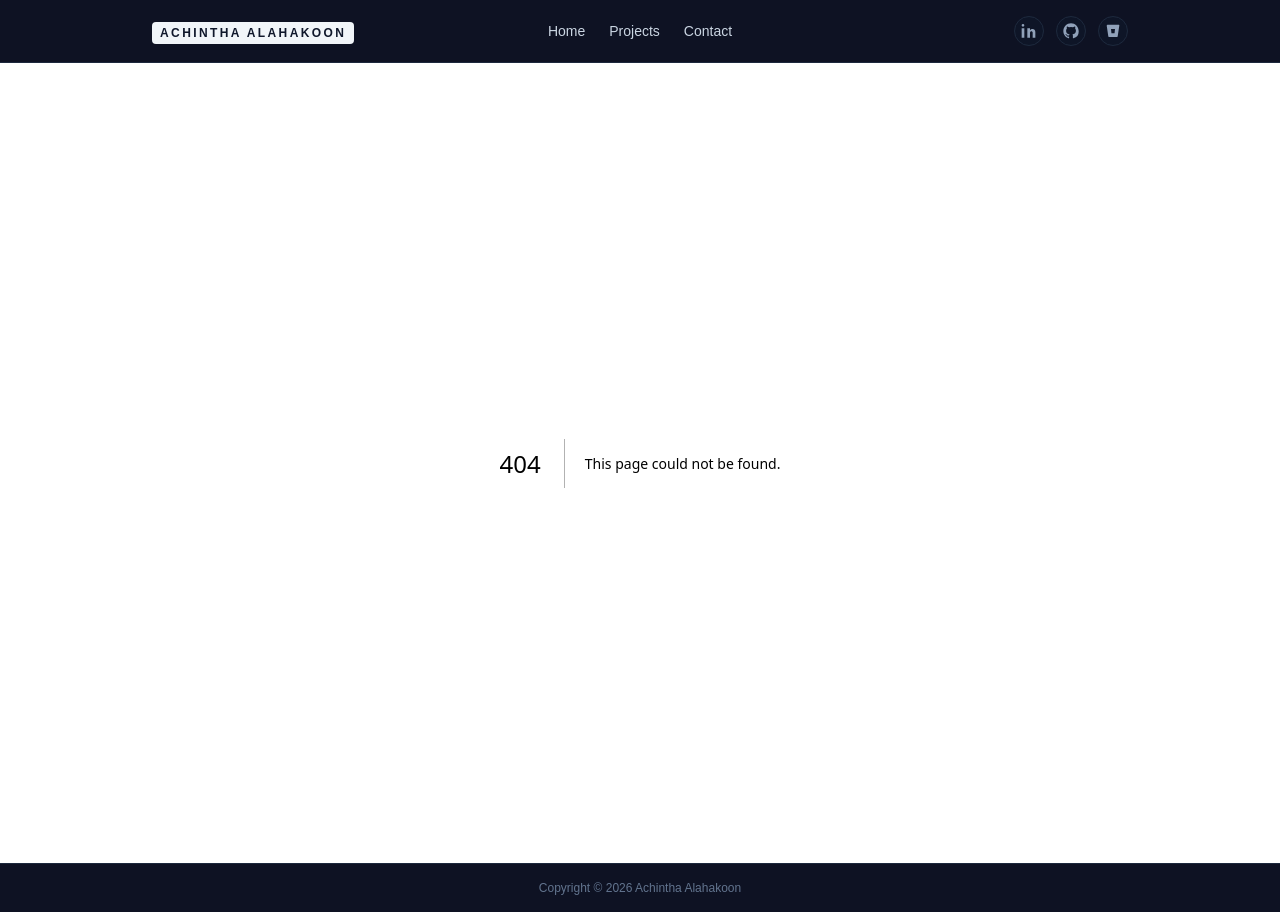
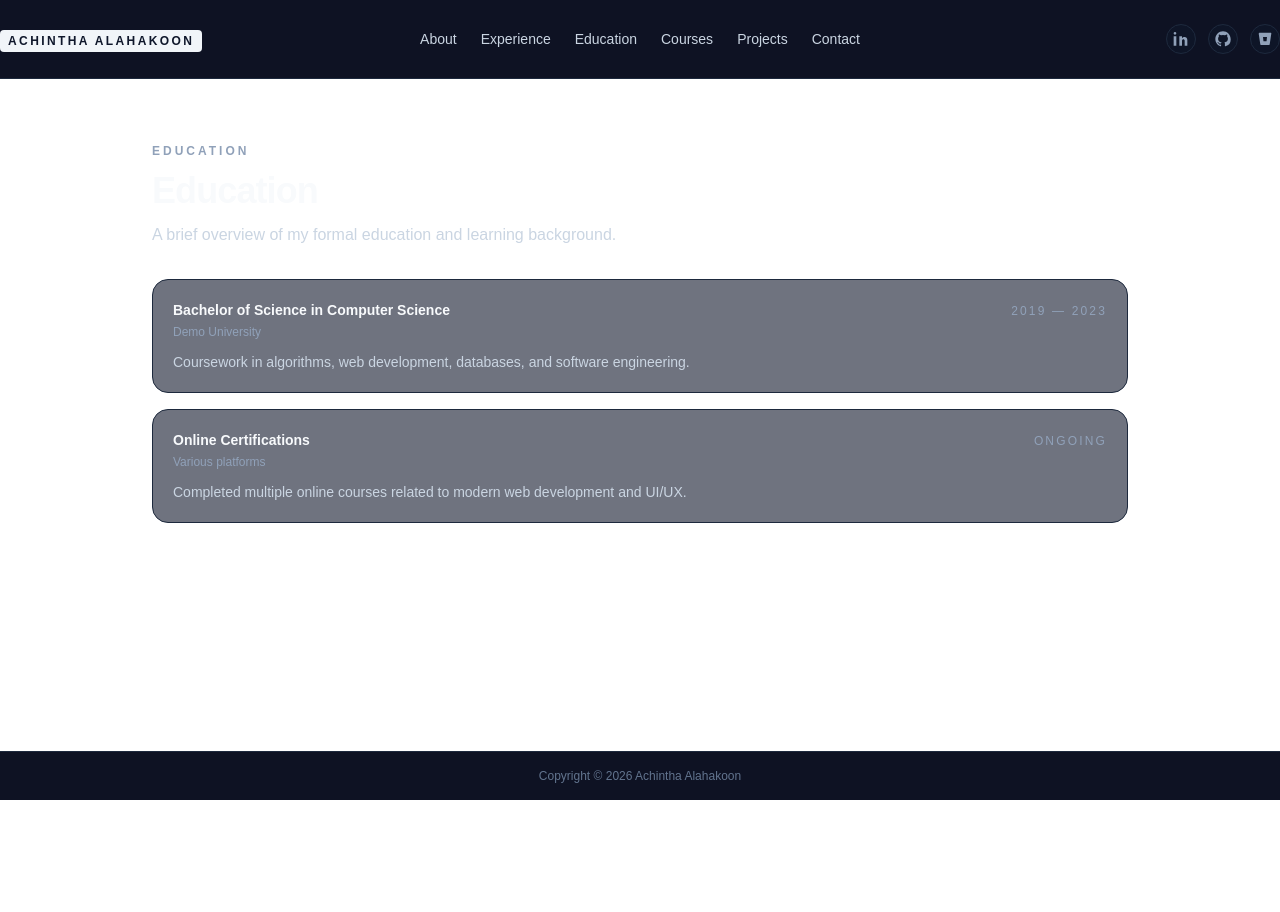
Before and after one commit to achintha-alahakoon/Portfolio, a Next.js app: page /education in a window 1280 px wide. Before the commit this address had no page. After the commit the page ends 800 px from the top, so only its background shows below. Built offline with nearby package versions, Linux system fonts and the light colour scheme.

Commit message:
Setup all tabs

```diff
--- /dev/null
+++ b/app/about/page.tsx
@@ -0,0 +1,5 @@
+import AboutPage from "../../components/pages/AboutPage";
+
+export default function About() {
+  return <AboutPage />;
+}
--- /dev/null
+++ b/app/courses/page.tsx
@@ -0,0 +1,5 @@
+import CoursesPage from "../../components/pages/CoursesPage";
+
+export default function Courses() {
+  return <CoursesPage />;
+}
--- /dev/null
+++ b/app/education/page.tsx
@@ -0,0 +1,5 @@
+import EducationPage from "../../components/pages/EducationPage";
+
+export default function Education() {
+  return <EducationPage />;
+}
--- /dev/null
+++ b/app/experience/page.tsx
@@ -0,0 +1,5 @@
+import ExperiencePage from "../../components/pages/ExperiencePage";
+
+export default function Experience() {
+  return <ExperiencePage />;
+}
--- a/components/Navbar.tsx
+++ b/components/Navbar.tsx
@@ -1,7 +1,10 @@
 import Link from "next/link";
 
 const navItems = [
-  { href: "/", label: "Home" },
+  { href: "/about", label: "About" },
+  { href: "/experience", label: "Experience" },
+  { href: "/education", label: "Education" },
+  { href: "/courses", label: "Courses" },
   { href: "/projects", label: "Projects" },
   { href: "/contact", label: "Contact" },
 ];
@@ -51,7 +54,7 @@ const socialLinks = [
 export default function Navbar() {
   return (
     <header className="border-b border-slate-800 bg-slate-950/95 backdrop-blur">
-      <div className="mx-auto flex max-w-5xl items-center px-6 py-4">
+      <div className="mx-auto flex max-w-7xl items-center py-6">
 
         {/* LEFT: Name */}
         <div className="flex-1">
--- /dev/null
+++ b/components/pages/AboutPage.tsx
@@ -0,0 +1,54 @@
+export default function AboutPage() {
+  return (
+    <main className="mx-auto max-w-5xl px-6 py-16">
+      <header className="mb-8 space-y-3">
+        <p className="text-xs font-semibold uppercase tracking-[0.25em] text-slate-400">
+          About
+        </p>
+        <h1 className="text-3xl font-semibold tracking-tight text-slate-50 md:text-4xl">
+          A bit about me
+        </h1>
+        <p className="max-w-3xl text-sm text-slate-300 md:text-base">
+          I&apos;m a front-end developer who enjoys turning ideas into
+          interactive, accessible, and visually clean web experiences. I care a
+          lot about details, performance, and keeping interfaces simple and
+          intuitive.
+        </p>
+      </header>
+
+      <section className="grid gap-8 md:grid-cols-[minmax(0,1.7fr)_minmax(0,1.3fr)]">
+        <div className="space-y-4 text-sm text-slate-300 md:text-base">
+          <p>
+            I like working across the full front-end stack: from planning UX
+            flows and component structures, to implementing them in code with
+            modern frameworks like Next.js and styling systems like Tailwind
+            CSS.
+          </p>
+          <p>
+            I enjoy collaborating with designers and other developers, breaking
+            complex problems into smaller pieces, and shipping features that
+            feel polished.
+          </p>
+        </div>
+
+        <aside className="space-y-4 rounded-2xl border border-slate-800 bg-slate-900/60 p-5 text-sm text-slate-200">
+          <h2 className="text-sm font-semibold text-slate-50">At a glance</h2>
+          <ul className="mt-2 space-y-2">
+            <li className="flex justify-between gap-4">
+              <span className="text-slate-400">Role</span>
+              <span>Front-end Developer</span>
+            </li>
+            <li className="flex justify-between gap-4">
+              <span className="text-slate-400">Location</span>
+              <span>Sri Lanka</span>
+            </li>
+            <li className="flex justify-between gap-4">
+              <span className="text-slate-400">Focus</span>
+              <span>UI, UX, and modern web</span>
+            </li>
+          </ul>
+        </aside>
+      </section>
+    </main>
+  );
+}
--- /dev/null
+++ b/components/pages/CoursesPage.tsx
@@ -0,0 +1,51 @@
+const courses = [
+  {
+    title: "Modern React & Next.js",
+    provider: "Online Platform",
+    focus: "Building production-ready React and Next.js applications.",
+  },
+  {
+    title: "Advanced CSS & Tailwind",
+    provider: "Online Platform",
+    focus: "Design systems, responsive layouts, and component-based styling.",
+  },
+  {
+    title: "JavaScript Deep Dive",
+    provider: "Online Platform",
+    focus: "Core JavaScript concepts, patterns, and best practices.",
+  },
+];
+
+export default function CoursesPage() {
+  return (
+    <main className="mx-auto max-w-5xl px-6 py-16">
+      <header className="mb-8 space-y-3">
+        <p className="text-xs font-semibold uppercase tracking-[0.25em] text-slate-400">
+          Courses
+        </p>
+        <h1 className="text-3xl font-semibold tracking-tight text-slate-50 md:text-4xl">
+          Courses & Certifications
+        </h1>
+        <p className="max-w-3xl text-sm text-slate-300 md:text-base">
+          A selection of courses that have shaped my understanding of modern web
+          development.
+        </p>
+      </header>
+
+      <section className="grid gap-5 md:grid-cols-2">
+        {courses.map((course) => (
+          <article
+            key={course.title}
+            className="rounded-2xl border border-slate-800 bg-slate-900/60 p-5 text-sm text-slate-200"
+          >
+            <h2 className="text-sm font-semibold text-slate-50">
+              {course.title}
+            </h2>
+            <p className="mt-1 text-xs text-slate-400">{course.provider}</p>
+            <p className="mt-3 text-sm text-slate-300">{course.focus}</p>
+          </article>
+        ))}
+      </section>
+    </main>
+  );
+}
--- /dev/null
+++ b/components/pages/EducationPage.tsx
@@ -0,0 +1,54 @@
+const educationItems = [
+  {
+    title: "Bachelor of Science in Computer Science",
+    place: "Demo University",
+    period: "2019 — 2023",
+    details:
+      "Coursework in algorithms, web development, databases, and software engineering.",
+  },
+  {
+    title: "Online Certifications",
+    place: "Various platforms",
+    period: "Ongoing",
+    details:
+      "Completed multiple online courses related to modern web development and UI/UX.",
+  },
+];
+
+export default function EducationPage() {
+  return (
+    <main className="mx-auto max-w-5xl px-6 py-16">
+      <header className="mb-8 space-y-3">
+        <p className="text-xs font-semibold uppercase tracking-[0.25em] text-slate-400">
+          Education
+        </p>
+        <h1 className="text-3xl font-semibold tracking-tight text-slate-50 md:text-4xl">
+          Education
+        </h1>
+        <p className="max-w-3xl text-sm text-slate-300 md:text-base">
+          A brief overview of my formal education and learning background.
+        </p>
+      </header>
+
+      <section className="space-y-4">
+        {educationItems.map((item) => (
+          <article
+            key={item.title}
+            className="rounded-2xl border border-slate-800 bg-slate-900/60 p-5 text-sm text-slate-200"
+          >
+            <div className="flex flex-wrap items-baseline justify-between gap-2">
+              <h2 className="text-sm font-semibold text-slate-50">
+                {item.title}
+              </h2>
+              <span className="text-xs font-medium uppercase tracking-[0.18em] text-slate-400">
+                {item.period}
+              </span>
+            </div>
+            <p className="mt-1 text-xs text-slate-400">{item.place}</p>
+            <p className="mt-3 text-sm text-slate-300">{item.details}</p>
+          </article>
+        ))}
+      </section>
+    </main>
+  );
+}
--- /dev/null
+++ b/components/pages/ExperiencePage.tsx
@@ -0,0 +1,57 @@
+const experiences = [
+  {
+    role: "Front-end Developer",
+    company: "Demo Company",
+    period: "2023 — Present",
+    description:
+      "Building responsive interfaces, reusable components, and improving performance for web applications.",
+  },
+  {
+    role: "Freelance Web Developer",
+    company: "Self-employed",
+    period: "2021 — 2023",
+    description:
+      "Designed and developed small business websites and landing pages with a focus on clarity and conversions.",
+  },
+];
+
+export default function ExperiencePage() {
+  return (
+    <main className="mx-auto max-w-5xl px-6 py-16">
+      <header className="mb-8 space-y-3">
+        <p className="text-xs font-semibold uppercase tracking-[0.25em] text-slate-400">
+          Experience
+        </p>
+        <h1 className="text-3xl font-semibold tracking-tight text-slate-50 md:text-4xl">
+          Work experience
+        </h1>
+        <p className="max-w-3xl text-sm text-slate-300 md:text-base">
+          A snapshot of my professional journey so far. These roles helped me
+          grow as a developer and collaborator.
+        </p>
+      </header>
+
+      <section className="space-y-4">
+        {experiences.map((exp) => (
+          <article
+            key={exp.role + exp.company}
+            className="flex flex-col gap-2 rounded-2xl border border-slate-800 bg-slate-900/60 p-5 text-sm text-slate-200 md:flex-row md:items-start md:gap-6"
+          >
+            <div className="w-full md:w-1/3">
+              <p className="text-xs font-semibold uppercase tracking-[0.2em] text-slate-400">
+                {exp.period}
+              </p>
+              <p className="mt-1 font-medium text-slate-100">{exp.company}</p>
+            </div>
+            <div className="w-full md:w-2/3">
+              <h2 className="text-sm font-semibold text-slate-50">
+                {exp.role}
+              </h2>
+              <p className="mt-2 text-sm text-slate-300">{exp.description}</p>
+            </div>
+          </article>
+        ))}
+      </section>
+    </main>
+  );
+}
```
